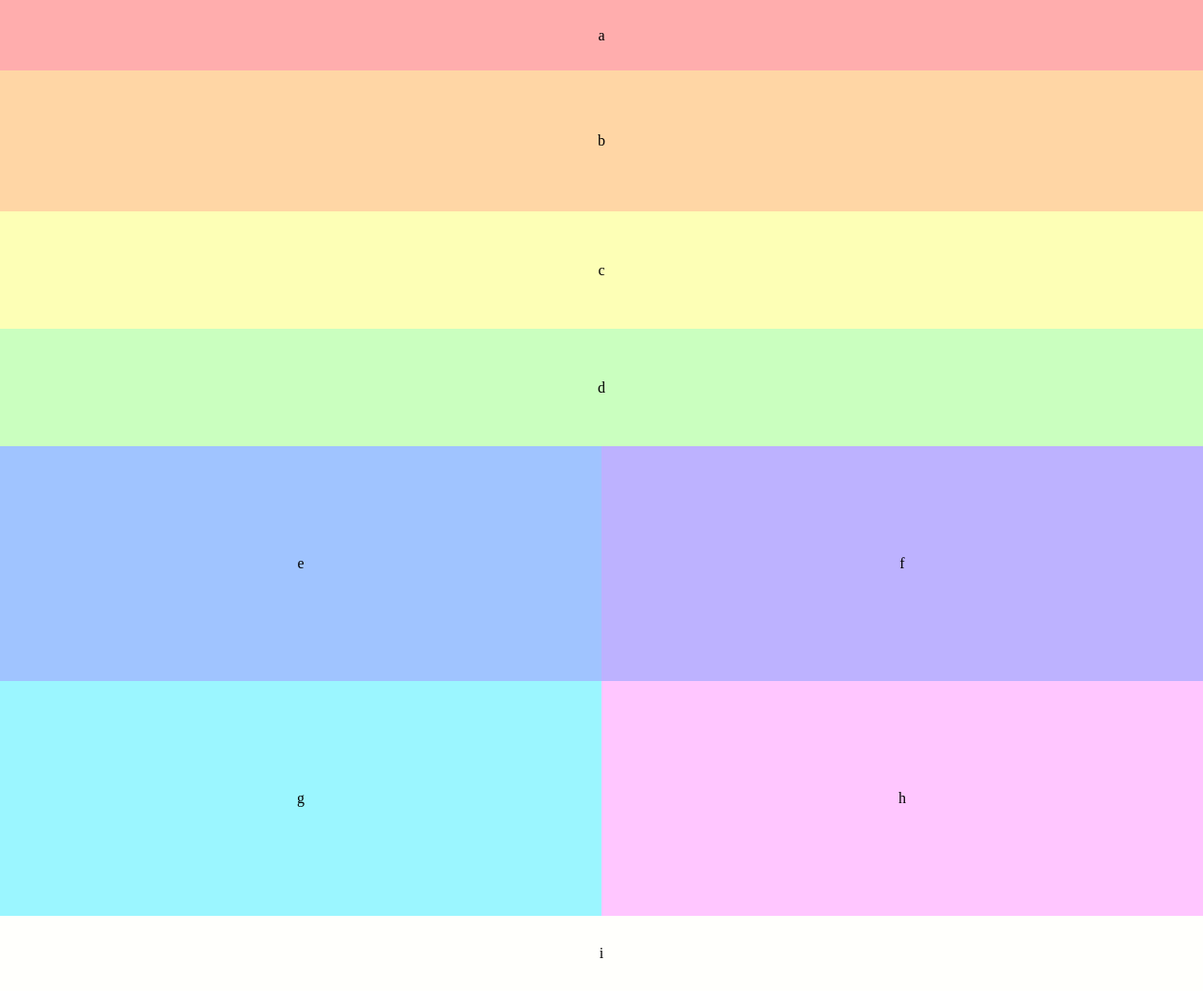
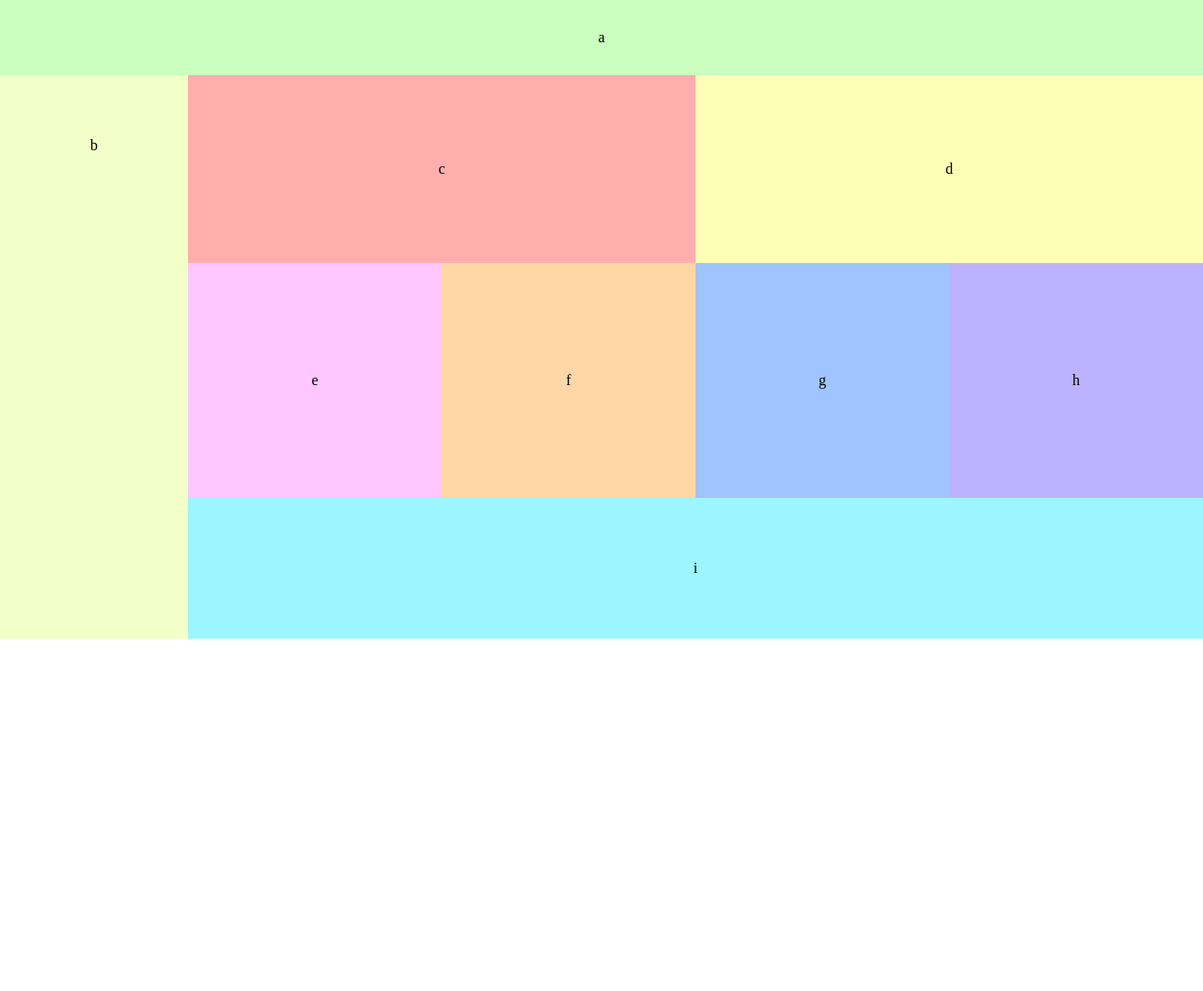
Before and after one commit to afnandamra/lab-01, a plain HTML site: page index.html in a window 1280 px wide. Shown: the whole page at 94% size. After the commit the page ends 800 px from the top, so only its background shows below. Drawn offline with Linux system fonts and the light colour scheme.

Commit message:
desktop view

```diff
--- a/css/style.css
+++ b/css/style.css
@@ -3,18 +3,11 @@
     --bColor: #FFD6A5;
     --cColor: #FDFFB6;
     --dColor: #CAFFBF;
-
     --eColor: #A0C4FF;
     --fColor: #BDB2FF;
     --gColor: #9BF6FF;
     --hColor: #FFC6FF;
-    --iColor: #FFFFFC;
-}
-body{
-    max-height: 100%;
-}
-main{
-    height: 100%;
+    --iColor: #f3ffc8;
 }
 p {
     text-align: center;
@@ -25,7 +18,6 @@ header div {
     height: 75px;
     box-sizing: border-box;
     min-width: 100%;
-    max-width: 767px;
 }
 header div p{
     line-height: 75px;
@@ -36,7 +28,6 @@ aside {
     height: 150px;
     box-sizing: border-box;
     min-width: 100%;
-    max-width: 767px;
 }
 aside p {
     line-height: 150px;
@@ -47,7 +38,6 @@ aside p {
     height: 125px;
     box-sizing: border-box;
     min-width: 100%;
-    max-width: 767px;
 }
 #c p, #d p{
     line-height: 125px;
@@ -58,7 +48,10 @@ aside p {
     height: 125px;
     box-sizing: border-box;
     min-width: 100%;
-    max-width: 767px;
+}
+#ef, #gh{
+    width: 480px;
+    min-width: 100%;
 }
 #e{
     background-color: var(--eColor);
@@ -76,9 +69,6 @@ aside p {
     float: right;
     min-width: 50%;
 }
-#e , #f, #g, #h{
-    line-height: 250px;
-}
 #g{
     background-color: var(--gColor);
     width: 240px;
@@ -95,14 +85,95 @@ aside p {
     float: right;
     min-width: 50%;
 }
+#e , #f, #g, #h{
+    line-height: 250px;
+}
+.clear{
+    clear:both;
+}
 footer div {
     background-color: var(--iColor);
     width: 480px;
     height: 80px;
     box-sizing: border-box;
     min-width: 100%;
-    max-width: 767px;
 }
 footer div p{
     line-height: 80px;
 }
+
+
+/* and (max-width:960px) */
+@media (min-width: 768px){
+    header div{
+        background-color: var(--dColor);
+        width: 960px;
+        height: 80px;
+        max-width: 100%;
+    }
+    header div p {
+        line-height: 80px;
+    }
+    aside {
+        background-color: var(--iColor);
+        width: 200px !important;
+        height: 600px;
+        float: left;
+        min-width: 200px;
+    }
+    main{
+        float: right;
+        height: 450px;
+        min-width: calc(100% - 200px);
+        width: 568px;
+    }
+    #c, #ef{
+        width: 50%;
+        height: 200px;
+        float: left;
+        min-width: 50%;
+    }
+    #d, #gh{
+        width: 50%;
+        height: 200px;
+        float: right;
+        min-width: 50%;
+    }
+    #c p, #d p{
+        line-height: 200px;
+    }
+    #e, #f, #g, #h{
+        width:50%;
+    }
+    #c{
+        background-color: var(--aColor);
+    }
+    #d{
+        background-color: var(--cColor);
+    }
+    #e{
+        background-color: var(--hColor);
+    }
+    #f{
+        background-color: var(--bColor);
+    }
+    #g{
+        background-color: var(--eColor);
+    }
+    #h{
+        background-color: var(--fColor);
+    }
+    .clear{
+        clear: none;
+    }
+    footer div{
+        background-color: var(--gColor);
+        height: 150px;
+        float: right;
+        min-width: calc(100% - 200px);
+        line-height: 150px;
+    }
+    footer div p{
+        line-height: 150px;
+    }
+}
--- a/index.html
+++ b/index.html
@@ -19,6 +19,7 @@
         <aside>
             <p>b</p>
         </aside>
+        <!-- <div style="clear: both;"></div> -->
         <main>
             <div id="c">
                 <p>c</p>
@@ -43,7 +44,7 @@
                 </div>
             </div>
         </main>
-        <div style="clear:both"></div>
+        <div class="clear"></div>
         <footer>
             <div id="i">
                 <p>i</p>
```
